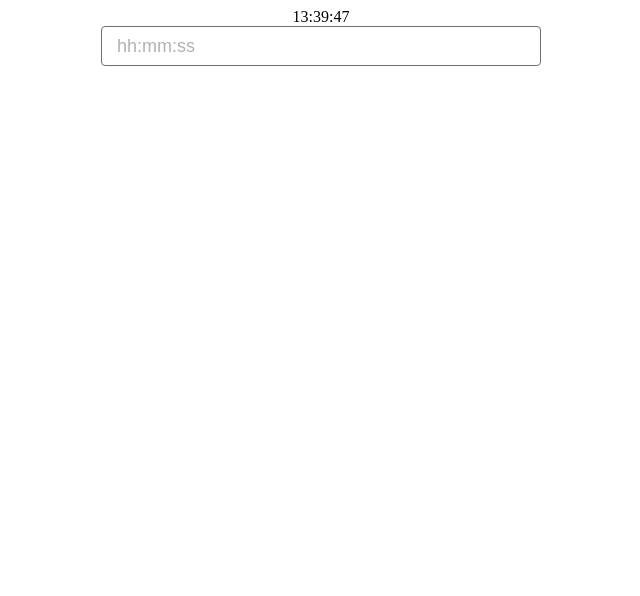
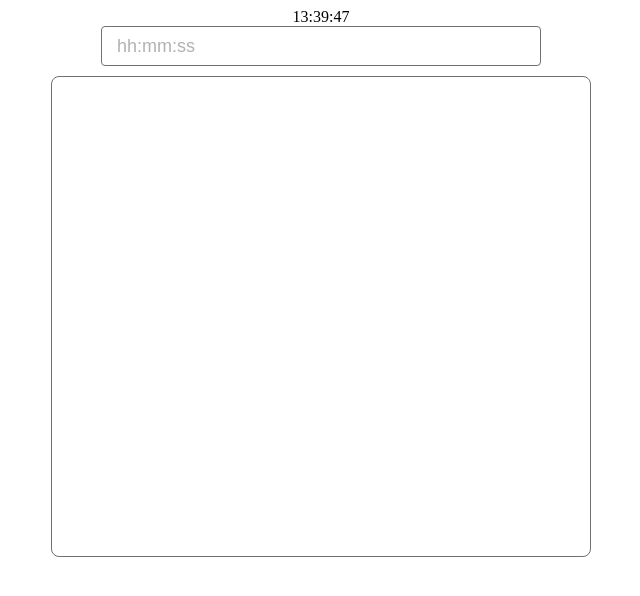
Before and after one commit to WhoStoleMySleep/Clock, a React (Create React App) app: page / in a window 1280 px wide. Shown: the top 596 px of the page, without its empty margins (319-959 px from the left). Built offline with nearby package versions, Linux system fonts and the light colour scheme.

Commit message:
feat(components): Create a 'TimerList'

```diff
--- a/src/App.tsx
+++ b/src/App.tsx
@@ -2,12 +2,14 @@ import React from 'react';
 import './App.css';
 import Clock from './components/Counter/Clock';
 import TimerInput from './components/TimerInput/TimerInput';
+import TimerList from './components/TimerList/TimerList';
 
 function App() {
   return (
     <div className="App">
       <Clock />
       <TimerInput />
+      <TimerList />
     </div>
   );
 }
--- /dev/null
+++ b/src/components/TimerList/TimerList.module.scss
@@ -0,0 +1,12 @@
+.timer-list {
+  width: 540px;
+  height: calc(100vh - 100px - 159px - 10px - 40px - 10px);
+  border: 1px solid #707070;
+  margin: 0 auto;
+  margin-top: 10px;
+  border-radius: 8px;
+  overflow-y: auto;
+  list-style-type: none;
+  padding: 0;
+  box-sizing: border-box;
+}
--- /dev/null
+++ b/src/components/TimerList/TimerList.tsx
@@ -0,0 +1,17 @@
+import { observer } from 'mobx-react-lite';
+import React from 'react';
+import timers from '../../store/timers';
+import Timer from '../Timer/Timer';
+import style from './TimerList.module.scss';
+
+const TimerList = observer(() => {
+  return (
+    <ul className={style['timer-list']}>
+      {timers.timers.map((timer: { id: number; completed: boolean; date: string, startDate: string; }) =>
+        <Timer key={timer.id} completed={timer.completed} date={timer.date} id={timer.id} startDate={timer.startDate} />
+      )}
+    </ul>
+  );
+})
+
+export default TimerList;
```
